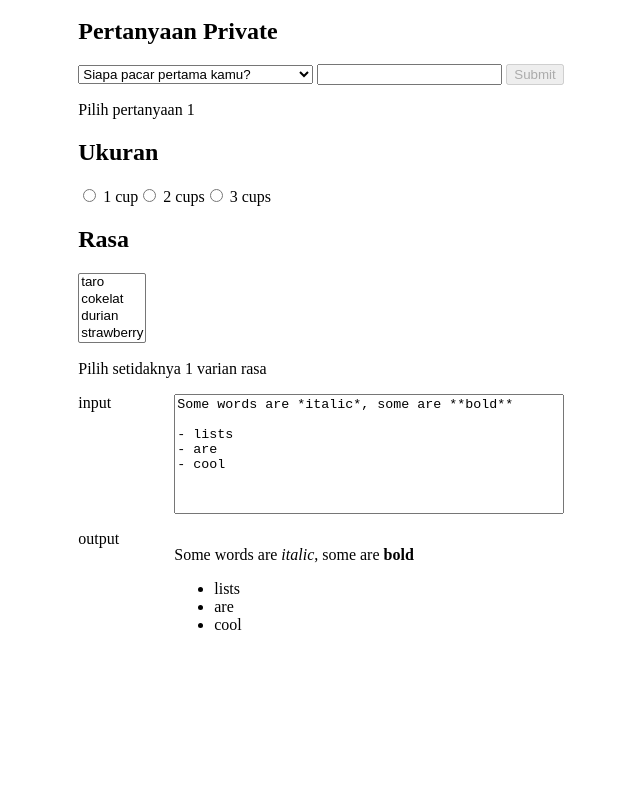
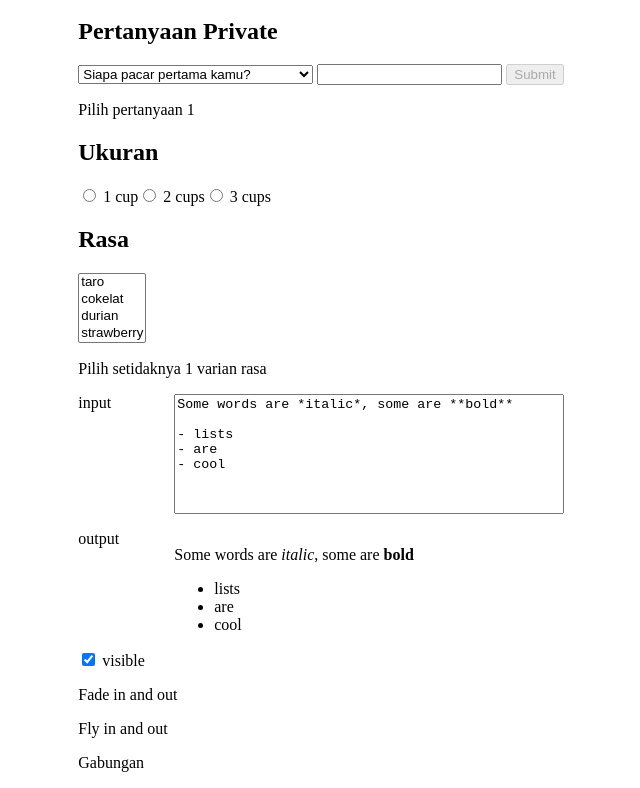
Before and after one commit to Zulhaditya/svelte-learn, a SvelteKit app: page / in a window 1280 px wide. Shown: the part 1127-1915 px from the top of the page, without its empty margins (319-959 px from the left). Before the commit the page ends 1785 px from the top, so only its background shows below. Built offline with nearby package versions, Linux system fonts and the light colour scheme.

Commit message:
UPDATE : transition

```diff
--- a/src/routes/+page.svelte
+++ b/src/routes/+page.svelte
@@ -1,5 +1,6 @@
 <!-- script tag untuk javascript/typescript-->
 <script lang="ts">
+  import DomEvents from "./DOMEvents.svelte";
   import AwaitBlock from "./AwaitBlock.svelte";
   import Capturing from "./Capturing.svelte";
   import Counter from "./Counter.svelte";
@@ -10,13 +11,13 @@
   import KeyedEachStatement from "./KeyedEachStatement.svelte";
   import Nested from "./Nested.svelte";
   import State from "./State.svelte";
-  import DomEvents from "./DOMEvents.svelte";
   import ComponentEvents from "./ComponentEvents.svelte";
   import NumericInputs from "./NumericInputs.svelte";
   import CheckboxInputs from "./CheckboxInputs.svelte";
   import SelectBindings from "./SelectBindings.svelte";
   import GroupInputs from "./GroupInputs.svelte";
   import TextAreaInputs from "./TextAreaInputs.svelte";
+  import Transition from "./Transition.svelte";
 
   let name = "Svelte";
   // let src = "/static/favicon.png";
@@ -31,6 +32,7 @@
   </p>
 
   <!-- <img {src} alt={name} /> -->
+  <!-- <DomEvents /> -->
   <State />
   <DeepState />
   <Effects />
@@ -41,7 +43,6 @@
   <EachStatement />
   <KeyedEachStatement />
   <AwaitBlock />
-  <!-- <DomEvents /> -->
   <Capturing />
   <ComponentEvents />
   <NumericInputs />
@@ -49,6 +50,7 @@
   <SelectBindings />
   <GroupInputs />
   <TextAreaInputs />
+  <Transition />
 </div>
 
 <!-- style tag digunakan untuk styling dengan css atau tailwind -->
--- /dev/null
+++ b/src/routes/Transition.svelte
@@ -0,0 +1,16 @@
+<script lang="ts">
+  import { fade, fly } from "svelte/transition";
+
+  let visible = $state(true);
+</script>
+
+<label>
+  <input type="checkbox" bind:checked={visible} />
+  visible
+</label>
+
+{#if visible}
+  <p transition:fade>Fade in and out</p>
+  <p transition:fly={{ y: 200, duration: 2000 }}>Fly in and out</p>
+  <p in:fly={{ y: 200, duration: 2000 }} out:fade>Gabungan</p>
+{/if}
```
